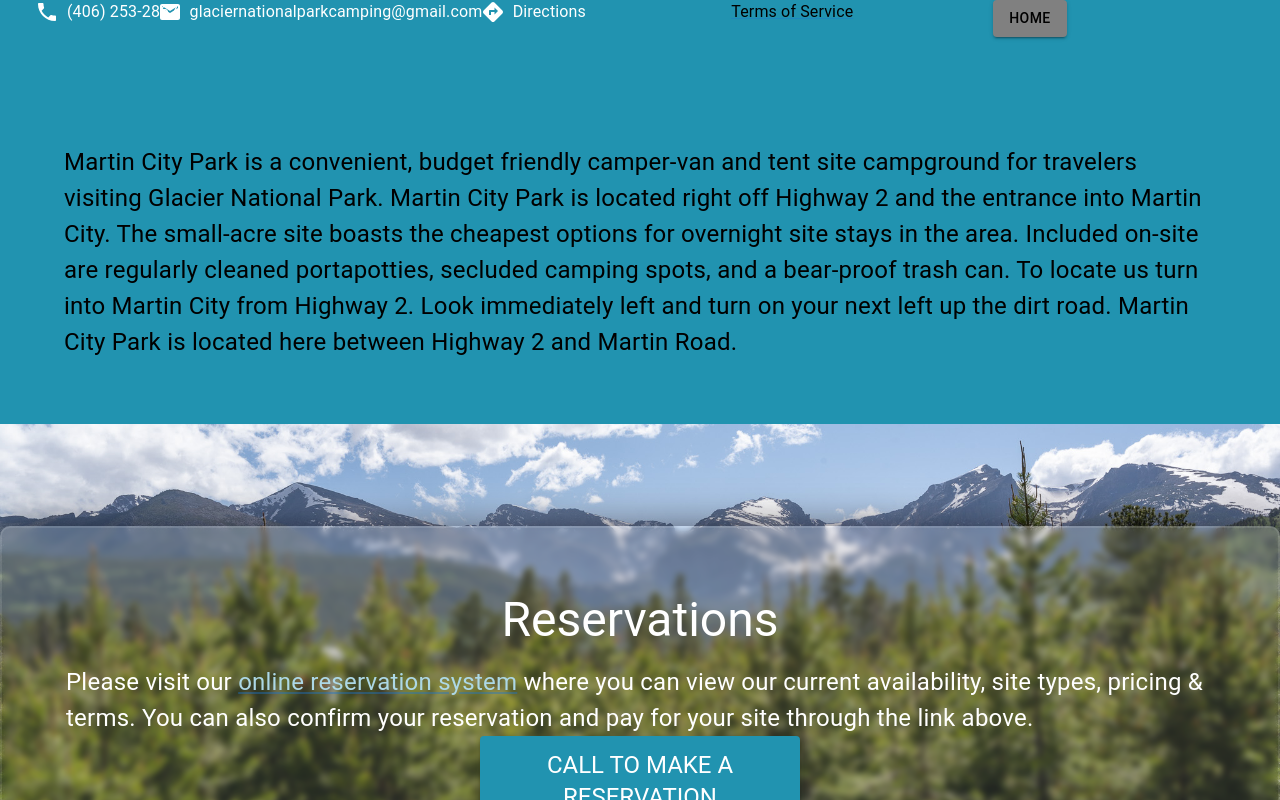
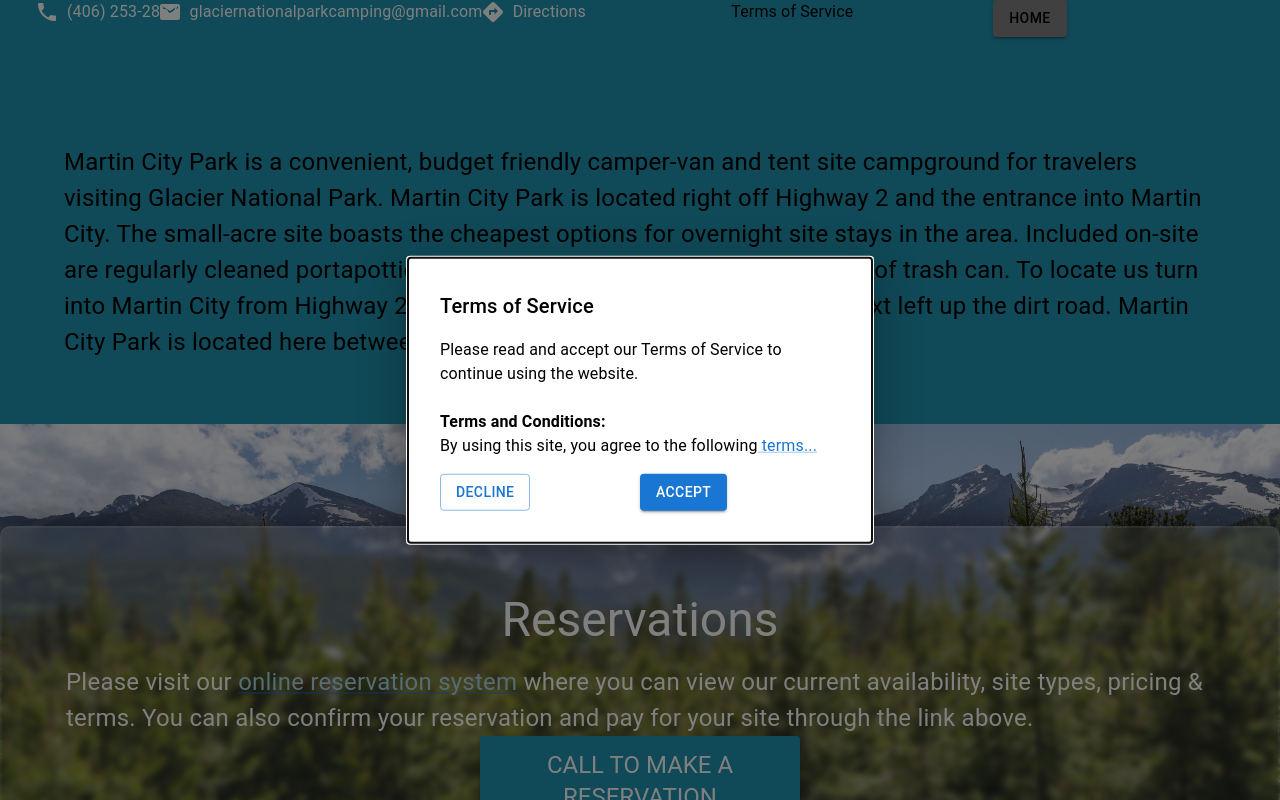
Before and after one commit to SABaltz/martin-city, a React (Create React App) app: page / in a window 1280 px wide. Shown: the top 800 px of the page. Built offline with nearby package versions, Linux system fonts and the light colour scheme.

Commit message:
Create TermsPopup.jsx

```diff
--- a/src/App.js
+++ b/src/App.js
@@ -6,8 +6,23 @@ import Rules from "./components/rules/Rules";
 import Attractions from "./components/attractions/Attractions";
 import {BrowserRouter, Navigate, Route, Routes} from "react-router-dom";
 import Terms from "./components/terms/Terms";
+import {useEffect, useState} from "react";
+import TermsPopup from "./components/cookies/TermsPopup";
 
 function App() {
+    const [openTerms, setOpenTerms] = useState(false);
+
+    useEffect(() => {
+        const termsAccepted = localStorage.getItem('termsAccepted');
+        if (!termsAccepted) {
+            setOpenTerms(true);
+        }
+    }, []);
+
+    const handleCloseTerms = () => {
+        localStorage.setItem('termsAccepted', 'true');
+        setOpenTerms(false);
+    };
     return (
         <>
             <BrowserRouter>
@@ -27,6 +42,7 @@ function App() {
                 </Routes>
                 <Footer/>
             </BrowserRouter>
+            <TermsPopup open={openTerms} handleClose={handleCloseTerms} />
         </>
     );
 }
--- /dev/null
+++ b/src/components/cookies/TermsPopup.jsx
@@ -0,0 +1,54 @@
+import React from 'react';
+import {Box, Button, Grid, Link, Modal, Typography} from '@mui/material';
+import {centerVertHoriz} from "../../global-parameters/Styles";
+
+const TermsPopup = ({open, handleClose}) => {
+    const style = {
+        position: 'absolute',
+        top: '50%',
+        left: '50%',
+        transform: 'translate(-50%, -50%)',
+        width: 400,
+        bgcolor: 'background.paper',
+        boxShadow: 24,
+        p: 4,
+    };
+
+    return (
+        <Modal
+            open={open}
+            onClose={handleClose}
+            aria-labelledby="terms-title"
+            aria-describedby="terms-description"
+        >
+            <Box sx={style}>
+                <Typography id="terms-title" variant="h6" component="h2">
+                    Terms of Service
+                </Typography>
+                <Typography id="terms-description" sx={{mt: 2}}>
+                    Please read and accept our Terms of Service to continue using the website.
+                    <br/><br/>
+                    <strong>Terms and Conditions:</strong>
+                    <br/>
+                    By using this site, you agree to the following
+                    <Link href={'/terms'}> terms...</Link>
+
+                </Typography>
+                <Grid container sx={{...centerVertHoriz}}>
+                    <Grid item xs={6}>
+                        <Button onClick={() => console.log("hello")} variant="outlined" sx={{mt: 2}}>
+                            Decline
+                        </Button>
+                    </Grid>
+                    <Grid item xs={6}>
+                        <Button onClick={handleClose} variant="contained" sx={{mt: 2}}>
+                            Accept
+                        </Button>
+                    </Grid>
+                </Grid>
+            </Box>
+        </Modal>
+    );
+};
+
+export default TermsPopup;
```
